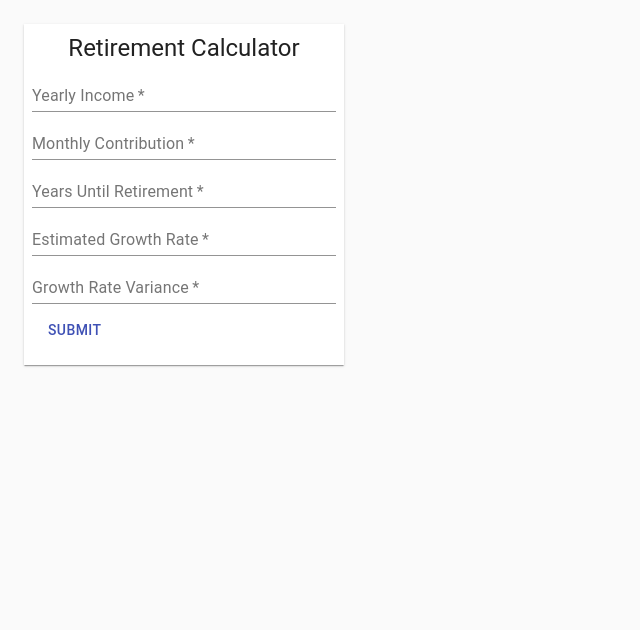
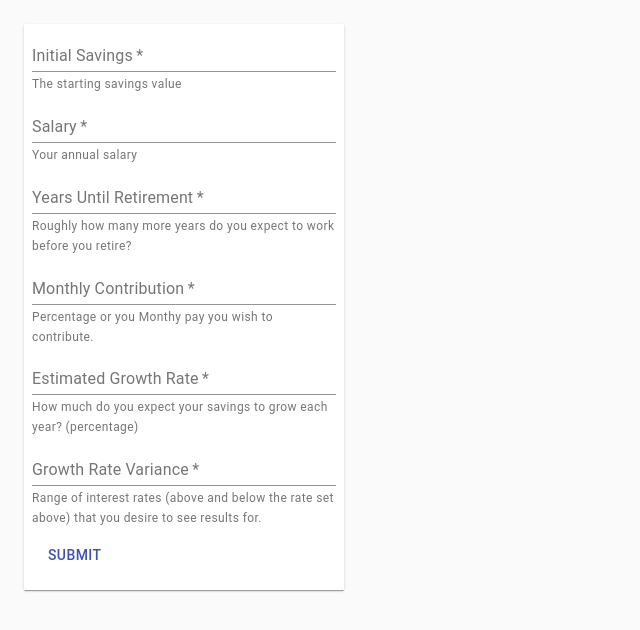
Before and after one commit to wdmcculloch/retirement-calculator, a React app: page / in a window 1280 px wide. Shown: the top 630 px of the page, without its empty margins (0-640 px from the left). Built offline with nearby package versions, Linux system fonts and the light colour scheme; the HTML template or start-up script is replaced by a standard one.

Commit message:
implement form changes and styling

```diff
--- a/client/src/components/App.jsx
+++ b/client/src/components/App.jsx
@@ -7,17 +7,61 @@ const useStyles = makeStyles((theme) => ({
 }))
 
 const App = (props) => {
+  const [initial, setInitial] = useState(0);
   const [income, setIncome] = useState(0);
   const [contribution, setContribution] = useState(0);
   const [years, setYears] = useState(0);
   const [growth, setGrowth] = useState(0);
   const [variance, setVariance] = useState(0);
+  let final;
 
   const handleChange = (e) => {
     e.preventDefault();
+
+    if (e.target.name === 'income') {
+      setIncome(Number(e.target.value));
+    } else if (e.target.name === 'contribution') {
+      setContribution(Number(e.target.value)/100);
+    } else if (e.target.name === 'years') {
+      setYears(Number(e.target.value));
+    } else if (e.target.name === 'growth') {
+      setGrowth(Number(e.target.value)/100);
+    } else if (e.target.name === 'variance') {
+      setVariance(Number(e.target.value)/100);
+    } else if (e.target.name === 'initial') {
+      setInitial(Number(e.target.value));
+    }
   }
 
   const handleSubmit = (e) => {
+    e.preventDefault();
+    //calculate total num
+    let data = {
+      'income': income,
+      'contribution': contribution,
+      'years': years,
+      'growth': growth,
+      'variance': variance,
+      'initial': initial
+    }
+    console.log(data);
+
+    // let low = [];
+    let mid = [];
+    // let high = [];
+    let cont = income * contribution;
+    console.log(cont);
+    console.log(cont + (cont * growth));
+
+    for (let i = 0; i < years; i++) {
+      let temp;
+      if (i === 0) {
+        mid.push(cont + (cont * growth));
+      } else {
+        mid.push((mid[i - 1] + cont) );
+      }
+    }
+    console.log(mid);
 
   }
   return (
@@ -32,9 +76,9 @@ const App = (props) => {
         width: '40vh'
       }}>
 
-        <Typography variant='h5' align='center' style={{
+        {/* <Typography variant='h5' align='center' style={{
           marginTop: '1vh',
-        }}>Retirement Calculator</Typography>
+        }}>Retirement Calculator</Typography> */}
 
         <Box display='flex' flexDirection='column' align='center' style={{
           marginBottom: '1vh',
@@ -42,17 +86,28 @@ const App = (props) => {
           marginRight: '1vh',
           fontSize: '1em'
         }}>
-          <TextField id="form-input" type='number' required name='income' label="Yearly Income" onChange={handleChange}/>
-          <TextField id="form-input" type='number' required name='contribution' label="Monthly Contribution"  onChange={handleChange}/>
-          <TextField id="form-input" type='number' required name='years' label="Years Until Retirement"  onChange={handleChange}/>
-          <TextField id="form-input" type='number' required name='growth' label="Estimated Growth Rate"  onChange={handleChange}/>
-          <TextField id="form-input" type='number' required name='variance' label="Growth Rate Variance"  onChange={handleChange}/>
+
+          {/* <TextField id="form-input" type='number' required name='currentYear' label="Current Year" onChange={handleChange} /> */}
+          {/* <TextField id="form-input" type='number' required name='age' label="Current Age" onChange={handleChange} /> */}
+          {/* <TextField id="form-input" type='number' required name='salaryGrowth' label="Annual Salary Growth" onChange={handleChange} helperText='The amount you expect your salary to grow annually'/> */}
+
+          <TextField id="form-input" type='number'  required name='initial' label="Initial Savings" onChange={handleChange} helperText='The starting savings value'/>
+          <TextField id="form-input" type='number' required name='income' label="Salary" onChange={handleChange} helperText='Your annual salary'/>
+          <TextField id="form-input" type='number' required name='years' label="Years Until Retirement"  onChange={handleChange}
+          helperText='Roughly how many more years do you expect to work before you retire?'/>
+          <TextField id="form-input" type='number' required name='contribution' label="Monthly Contribution"  onChange={handleChange}
+          helperText='Percentage or you Monthy pay you wish to contribute.'/>
+          <TextField id="form-input" type='number' required name='growth' label="Estimated Growth Rate"  onChange={handleChange}
+          helperText='How much do you expect your savings to grow each year? (percentage)'/>
+          <TextField id="form-input" type='number' required name='variance' label="Growth Rate Variance"  onChange={handleChange}
+          helperText='Range of interest rates (above and below the rate set above) that you desire to see results for.'/>
         </Box>
+
         <Button display='flex' justifycontent='flex-end' color='primary' style={{
           marginBottom: '2vh',
           marginLeft: '2vh',
           marginRight: '1vh',
-        }}>Submit</Button>
+        }} onClick={handleSubmit}>Submit</Button>
       </Paper>
     </Container>
   )
```
Also changed, not shown: 1 other file (tests, documents, lock files or other folders).
